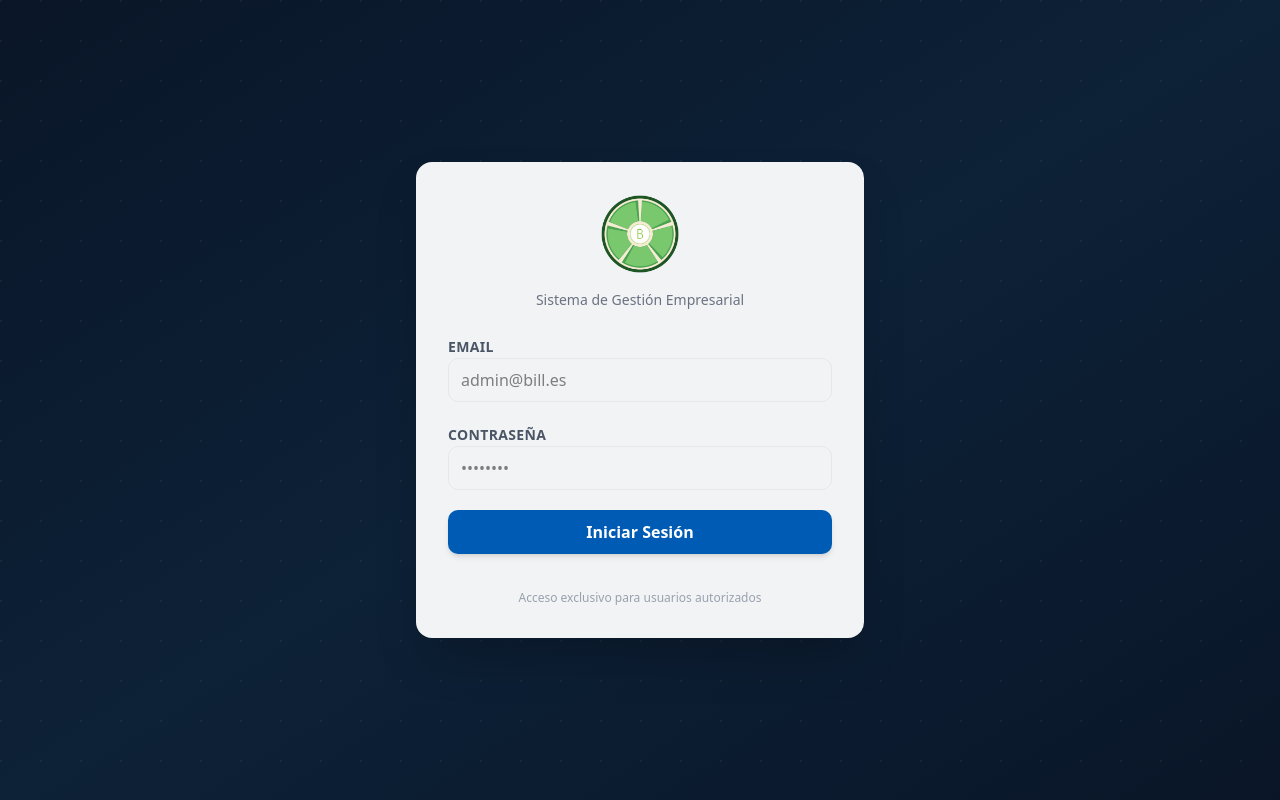
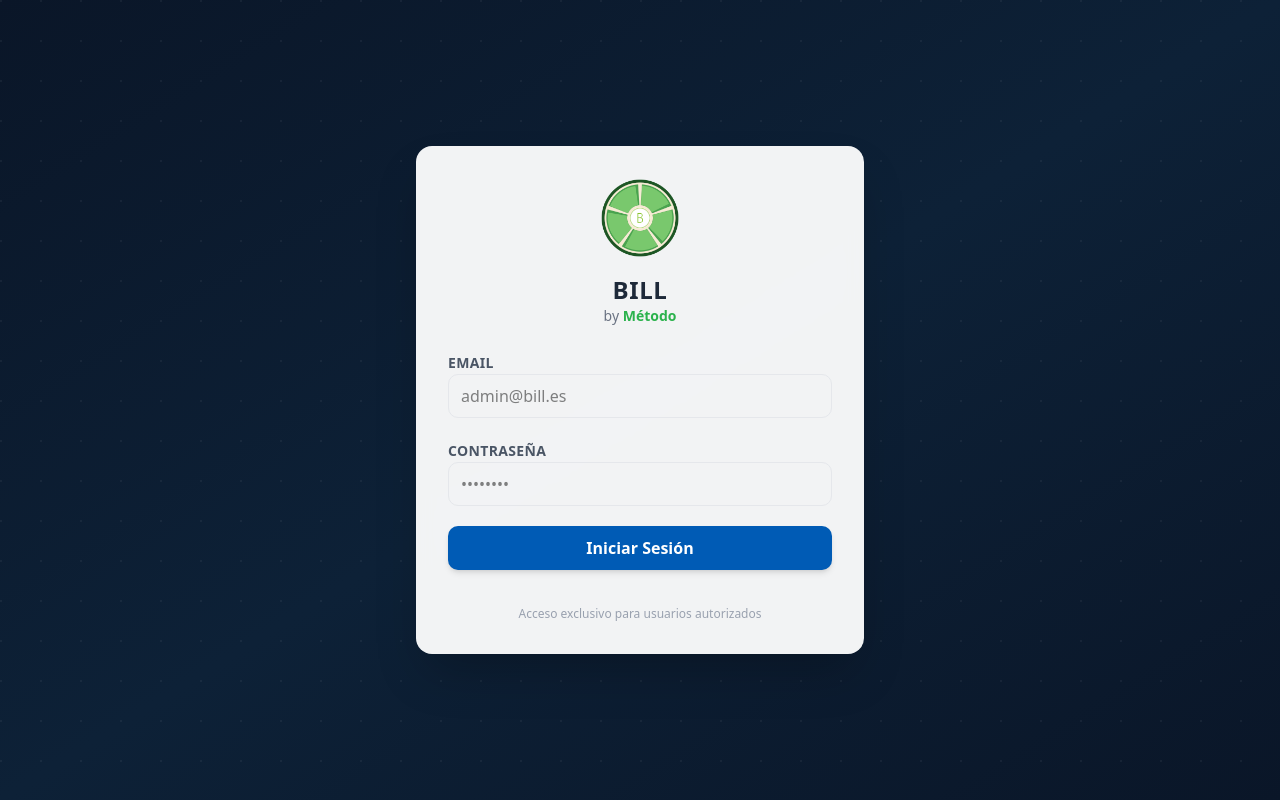
Before and after one commit to tpinilla81-sudo/bill-by-metodo, a Next.js app: page / in a window 1280 px wide. Built offline with nearby package versions, Linux system fonts and the light colour scheme; no server answers; the database is empty.

Commit message:
88519121-84ec-4448-b6ed-142899b8ff55

```diff
--- a/src/app/login/page.tsx
+++ b/src/app/login/page.tsx
@@ -61,7 +61,10 @@ export default function LoginPage() {
               style={{ maxWidth: '200px', maxHeight: '80px', height: 'auto', objectFit: 'contain' }}
             />
           </div>
-          <p className="text-gray-500 text-sm">Sistema de Gestión Empresarial</p>
+          <div className="flex flex-col items-center">
+            <span className="text-2xl font-bold tracking-wide text-gray-800">BILL</span>
+            <span className="text-sm font-medium text-gray-500">by <span className="text-[#2bb24c] font-semibold">Método</span></span>
+          </div>
         </CardHeader>
         <CardContent className="px-8 pb-8 pt-4">
           <form onSubmit={handleSubmit} className="space-y-5">
--- a/src/app/page.tsx
+++ b/src/app/page.tsx
@@ -139,7 +139,10 @@ function InlineLogin({ onLogin }: { onLogin: (email: string, password: string) =
                 style={{ maxWidth: '200px', maxHeight: '80px', height: 'auto', objectFit: 'contain' }}
               />
             </div>
-            <p className="text-gray-500 text-sm">Sistema de Gestión Empresarial</p>
+            <div className="flex flex-col items-center">
+              <span className="text-2xl font-bold tracking-wide text-gray-800">BILL</span>
+              <span className="text-sm font-medium text-gray-500">by <span className="text-[#2bb24c] font-semibold">Método</span></span>
+            </div>
           </div>
           <div className="px-8 pb-8 pt-4">
             <form onSubmit={handleSubmit} className="space-y-5">
```
